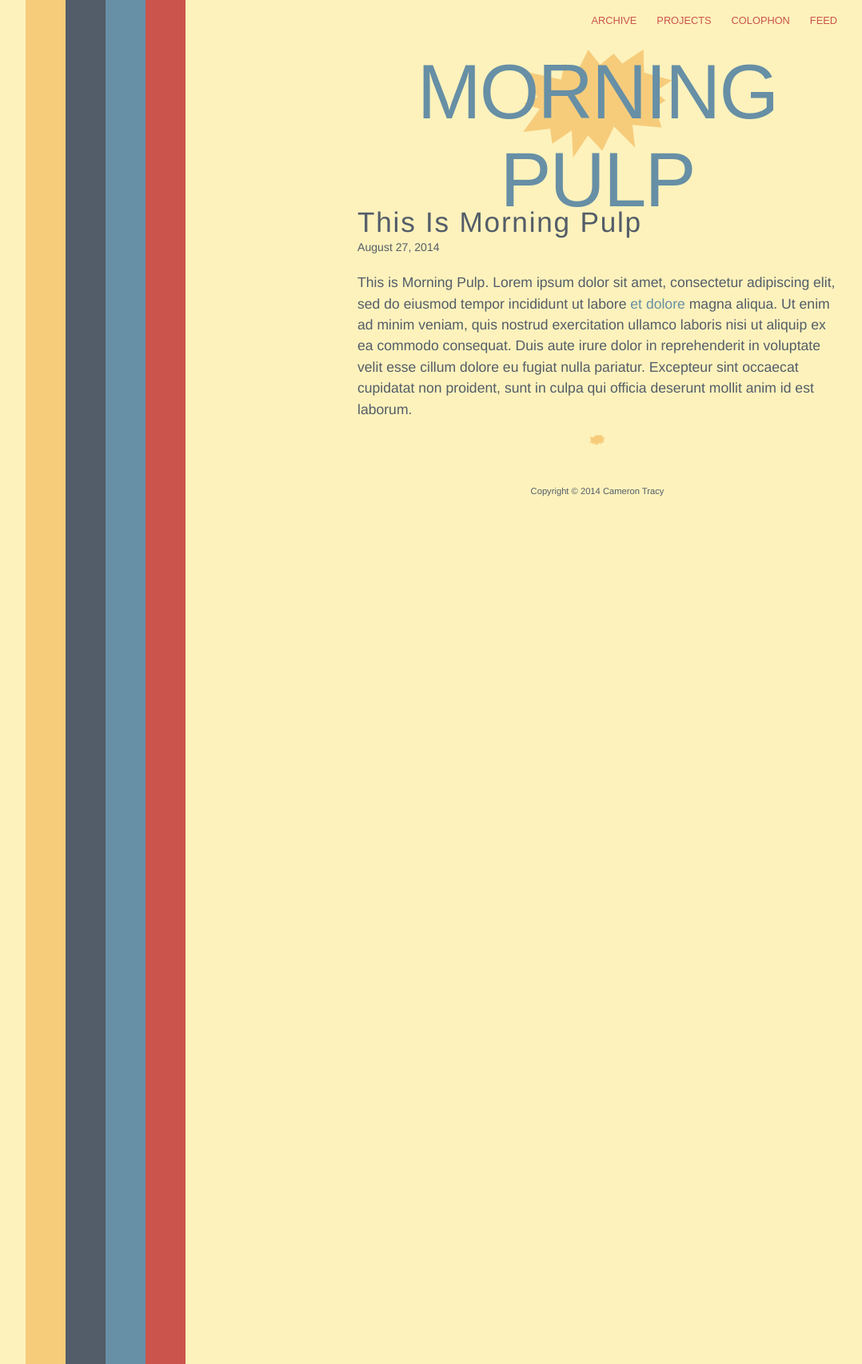
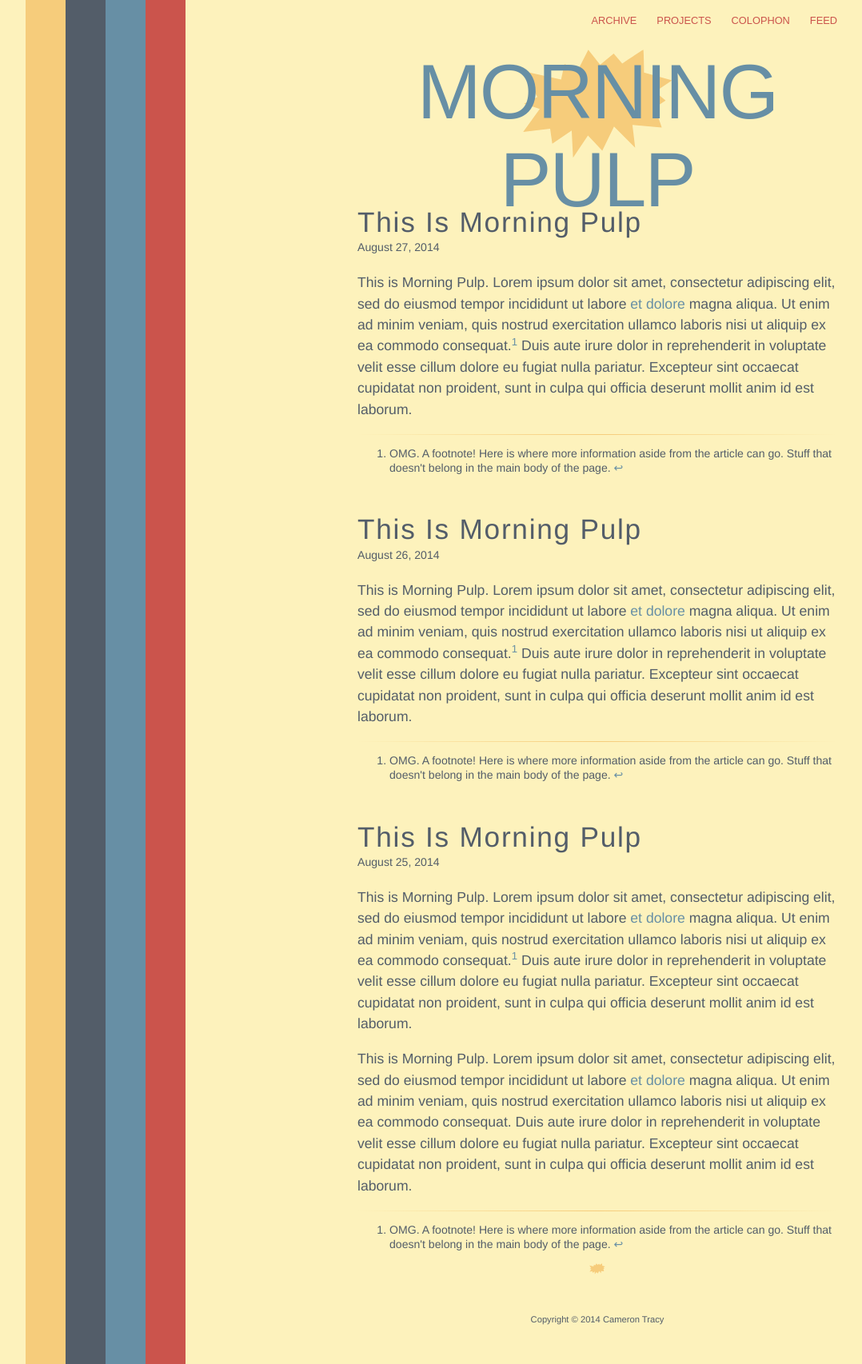
Before and after one commit to thatcameron/jekyll, a Jekyll site: the page header-test.html, which Jekyll copies as it is, in a window 1280 px wide. Shown: the whole page at 80% size, without its empty margins (18-1096 px from the left). Built offline with Jekyll 4.4.1, drawn with Linux system fonts in a browser that asks for light colours.

Commit message:
Added footnotes

```diff
--- a/header-test.html
+++ b/header-test.html
@@ -54,6 +54,12 @@ h2 {
 
 h2 a {
   color: #535d69;
+}
+
+hr {
+  height: 1px;
+  border: 0;
+  background-image: -webkit-linear-gradient(left, rgba(253,242,188,0), #f6cc7b, rgba(253,242,188,0));
 }
 
 /* BEGIN HEADER */
@@ -137,6 +143,11 @@ article:last-child:after {
   background-position: center;
   background-repeat: no-repeat;
   content: "";
+}
+
+.footnotes {
+  font-size: .8em;
+  line-height: 130%;
 }
 /* END CONTENT */
 
@@ -238,7 +249,36 @@ footer a {
     <article>
       <h2><a href="#">This Is Morning Pulp</a></h2>
       <time datetime="2014-08-27T05:40:29+00:00" pubdate="pubdate">August 27, 2014</time>
+      <p>This is Morning Pulp. Lorem ipsum dolor sit amet, consectetur adipiscing elit, sed do eiusmod tempor incididunt ut labore <a href="#">et dolore</a> magna aliqua. Ut enim ad minim veniam, quis nostrud exercitation ullamco laboris nisi ut aliquip ex ea commodo consequat.<sup id="fnr1-2014-08-27"><a href="#fn1-2014-08-27">1</a></sup> Duis aute irure dolor in reprehenderit in voluptate velit esse cillum dolore eu fugiat nulla pariatur. Excepteur sint occaecat cupidatat non proident, sunt in culpa qui officia deserunt mollit anim id est laborum.</p>
+      <hr />
+      <ol class="footnotes">
+        <li id="fn1-2014-08-27">
+          <p>OMG. A footnote! Here is where more information aside from the article can go. Stuff that doesn't belong in the main body of the page.&nbsp;<a href="#fnr1-2014-08-27" class="footnoteBackLink">&#8617;</a></p>
+        </li>
+      </ol>
+    </article>
+    <article>
+      <h2><a href="#">This Is Morning Pulp</a></h2>
+      <time datetime="2014-08-26T05:40:29+00:00" pubdate="pubdate">August 26, 2014</time>
+      <p>This is Morning Pulp. Lorem ipsum dolor sit amet, consectetur adipiscing elit, sed do eiusmod tempor incididunt ut labore <a href="#">et dolore</a> magna aliqua. Ut enim ad minim veniam, quis nostrud exercitation ullamco laboris nisi ut aliquip ex ea commodo consequat.<sup id="fnr1-2014-08-26"><a href="#fn1-2014-08-26">1</a></sup> Duis aute irure dolor in reprehenderit in voluptate velit esse cillum dolore eu fugiat nulla pariatur. Excepteur sint occaecat cupidatat non proident, sunt in culpa qui officia deserunt mollit anim id est laborum.</p>
+      <hr />
+      <ol class="footnotes">
+        <li id="fn1-2014-08-26">
+          <p>OMG. A footnote! Here is where more information aside from the article can go. Stuff that doesn't belong in the main body of the page.&nbsp;<a href="#fnr1-2014-08-26" class="footnoteBackLink">&#8617;</a></p>
+        </li>
+      </ol>
+    </article>
+    <article>
+      <h2><a href="#">This Is Morning Pulp</a></h2>
+      <time datetime="2014-08-25T05:40:29+00:00" pubdate="pubdate">August 25, 2014</time>
+      <p>This is Morning Pulp. Lorem ipsum dolor sit amet, consectetur adipiscing elit, sed do eiusmod tempor incididunt ut labore <a href="#">et dolore</a> magna aliqua. Ut enim ad minim veniam, quis nostrud exercitation ullamco laboris nisi ut aliquip ex ea commodo consequat.<sup id="fnr1-2014-08-25"><a href="#fn1-2014-08-25">1</a></sup> Duis aute irure dolor in reprehenderit in voluptate velit esse cillum dolore eu fugiat nulla pariatur. Excepteur sint occaecat cupidatat non proident, sunt in culpa qui officia deserunt mollit anim id est laborum.</p>
       <p>This is Morning Pulp. Lorem ipsum dolor sit amet, consectetur adipiscing elit, sed do eiusmod tempor incididunt ut labore <a href="#">et dolore</a> magna aliqua. Ut enim ad minim veniam, quis nostrud exercitation ullamco laboris nisi ut aliquip ex ea commodo consequat. Duis aute irure dolor in reprehenderit in voluptate velit esse cillum dolore eu fugiat nulla pariatur. Excepteur sint occaecat cupidatat non proident, sunt in culpa qui officia deserunt mollit anim id est laborum.</p>
+      <hr />
+      <ol class="footnotes">
+        <li id="fn1-2014-08-25">
+          <p>OMG. A footnote! Here is where more information aside from the article can go. Stuff that doesn't belong in the main body of the page.&nbsp;<a href="#fnr1-2014-08-25" class="footnoteBackLink">&#8617;</a></p>
+        </li>
+      </ol>
     </article>
   </section>
   <footer><a href="http://creativecommons.org/licenses/by-nc-nd/4.0/">Copyright &copy; 2014</a> <a href="/jekyll/colophon/" rel="author">Cameron Tracy</a></footer>
```
